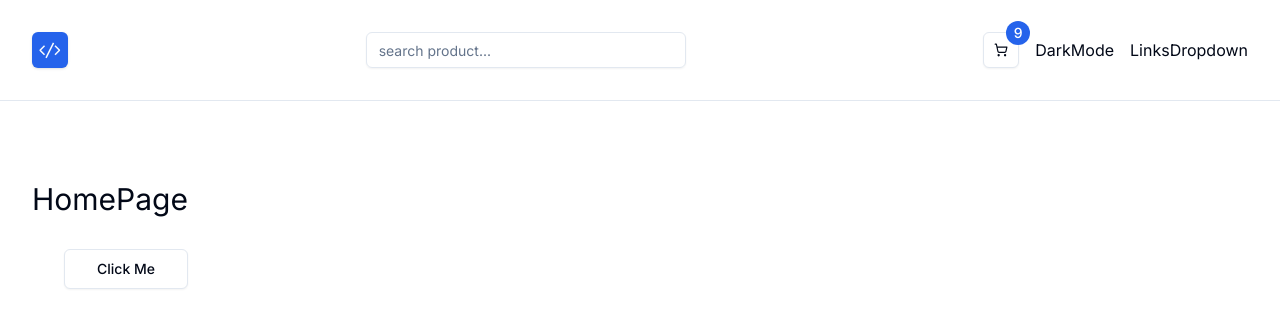
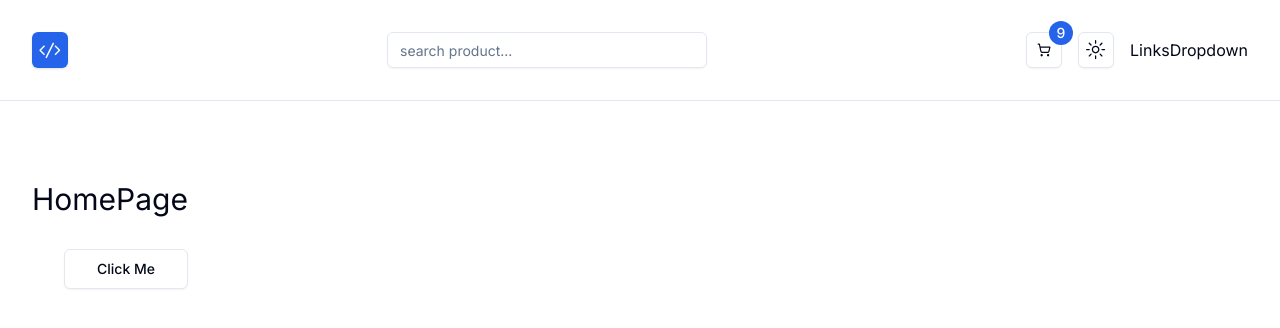
Before and after one commit to Kassim95/Next.js-Store, a Next.js app: page / in a window 1280 px wide. Shown: the top 328 px of the page. Built offline with nearby package versions, Linux system fonts and the light colour scheme.

Commit message:
Implementing dark mode

```diff
--- a/app/layout.tsx
+++ b/app/layout.tsx
@@ -3,6 +3,7 @@
 import "./globals.css";
 import Navbar from "@/components/navbar/Navbar";
 import Container from "@/components/global/Container";
+import Providers from "./providers";
 const inter = Inter({ subsets: ["latin"] });
 
 export const metadata: Metadata = {
@@ -18,8 +19,10 @@
   return (
     <html lang="en" suppressHydrationWarning>
       <body className={inter.className}>
-        <Navbar />
-        <Container className="py-20">{children}</Container>
+        <Providers>
+          <Navbar />
+          <Container className="py-20">{children}</Container>
+        </Providers>
       </body>
     </html>
   );
--- /dev/null
+++ b/app/providers.tsx
@@ -0,0 +1,19 @@
+"use client";
+import { ThemeProvider } from "./theme-provider";
+
+const Providers = ({ children }: { children: React.ReactNode }) => {
+  return (
+    <>
+      <ThemeProvider
+        attribute="class"
+        defaultTheme="system"
+        enableSystem
+        disableTransitionOnChange
+      >
+        {children}
+      </ThemeProvider>
+    </>
+  );
+};
+
+export default Providers;
--- /dev/null
+++ b/app/theme-provider.tsx
@@ -0,0 +1,7 @@
+import * as React from "react";
+import { ThemeProvider as NextThemesProvider } from "next-themes";
+import { type ThemeProviderProps } from "next-themes/dist/types";
+
+export function ThemeProvider({ children, ...props }: ThemeProviderProps) {
+  return <NextThemesProvider {...props}>{children}</NextThemesProvider>;
+}
--- a/components/navbar/DarkMode.tsx
+++ b/components/navbar/DarkMode.tsx
@@ -1,5 +1,40 @@
-const DarkMode = () => {
-  return <div>DarkMode</div>;
-};
+"use client";
 
-export default DarkMode;
+import * as React from "react";
+import { MoonIcon, SunIcon } from "@radix-ui/react-icons";
+import { useTheme } from "next-themes";
+
+import { Button } from "@/components/ui/button";
+import {
+  DropdownMenu,
+  DropdownMenuContent,
+  DropdownMenuItem,
+  DropdownMenuTrigger,
+} from "@/components/ui/dropdown-menu";
+
+export default function ModeToggle() {
+  const { setTheme } = useTheme();
+
+  return (
+    <DropdownMenu>
+      <DropdownMenuTrigger asChild>
+        <Button variant="outline" size="icon">
+          <SunIcon className="h-[1.2rem] w-[1.2rem] rotate-0 scale-100 transition-all dark:-rotate-90 dark:scale-0" />
+          <MoonIcon className="absolute h-[1.2rem] w-[1.2rem] rotate-90 scale-0 transition-all dark:rotate-0 dark:scale-100" />
+          <span className="sr-only">Toggle theme</span>
+        </Button>
+      </DropdownMenuTrigger>
+      <DropdownMenuContent align="end">
+        <DropdownMenuItem onClick={() => setTheme("light")}>
+          Light
+        </DropdownMenuItem>
+        <DropdownMenuItem onClick={() => setTheme("dark")}>
+          Dark
+        </DropdownMenuItem>
+        <DropdownMenuItem onClick={() => setTheme("system")}>
+          System
+        </DropdownMenuItem>
+      </DropdownMenuContent>
+    </DropdownMenu>
+  );
+}
```
